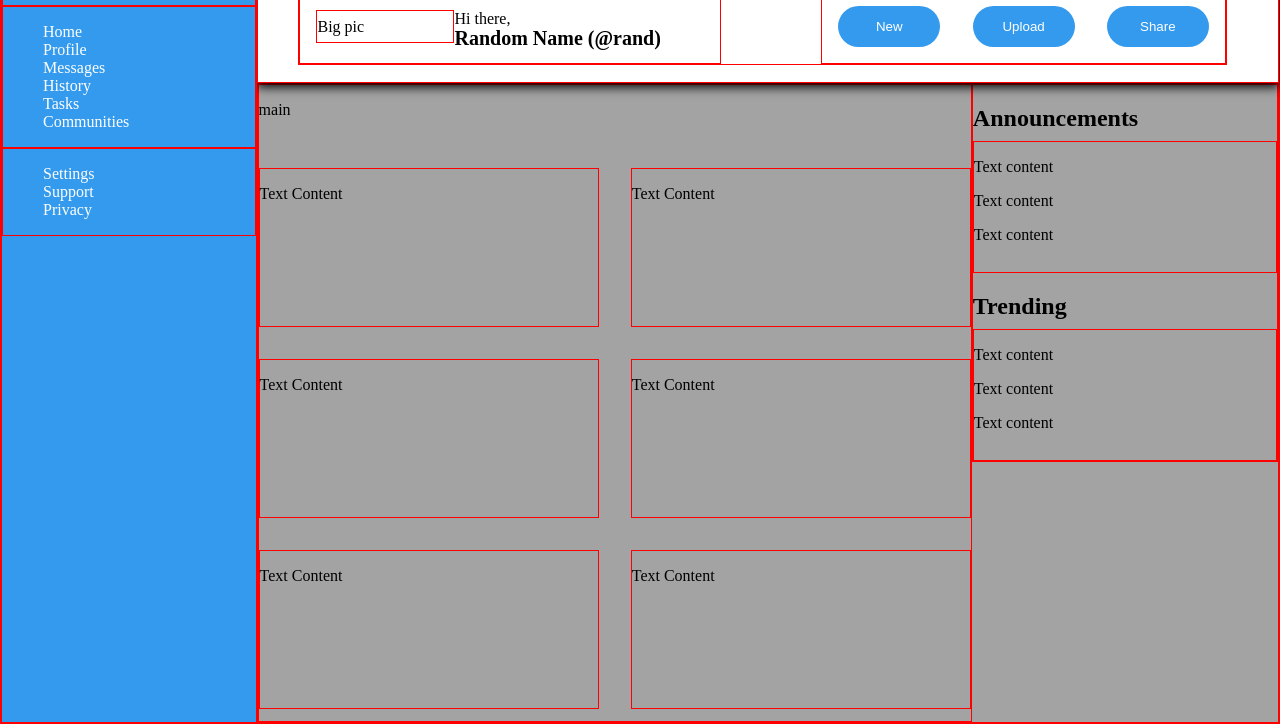
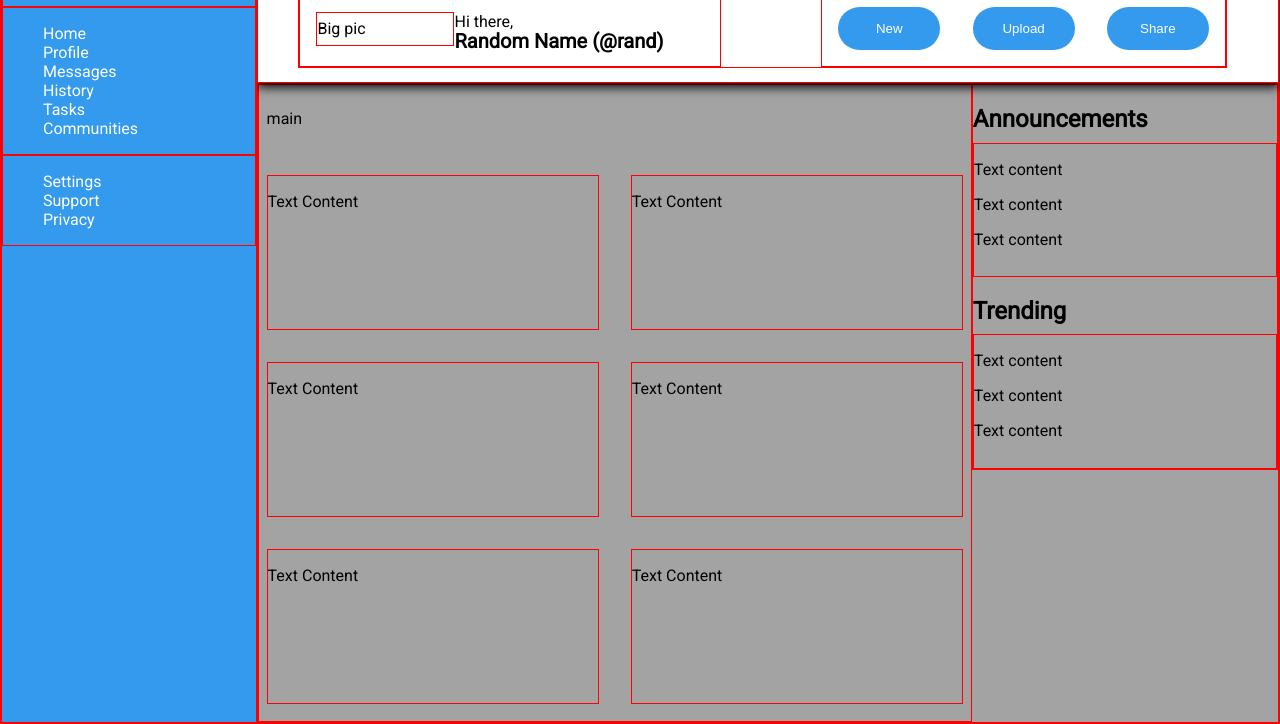
Before and after one commit to Gsutna19/dashboard, a plain HTML site: page index.html in a window 1280 px wide. Shown: the part 78-802 px from the top of the page. Drawn offline with Linux system fonts and the light colour scheme.

Commit message:
Add image files to images folder

```diff
--- a/css/style.css
+++ b/css/style.css
@@ -1,6 +1,9 @@
+@import url('https://fonts.googleapis.com/css2?family=Roboto&display=swap');
+
 body {
     margin: 0;
     height: 100vh;
+    font-family: 'Roboto', Arial, Helvetica, sans-serif;
     /* background-color: aqua; */
 }
 
@@ -123,6 +126,7 @@ li {
     grid-column: 1/2;
     grid-row: 1/4;
     display: grid;
+    padding: 8px;
     grid-template-columns: 1fr 1fr;
     grid-template-rows: 8% 25% 25% 25%;
     gap: 32px;
```
Also changed, not shown: images/bell.svg (added), images/clock.svg (added), images/cog.svg (added), images/dashboard.svg (added), images/group.svg (added), images/help.svg (added), images/home.svg (added), images/magnify.svg (added), images/message.svg (added), images/note.svg (added), images/profile.svg (added), images/shield.svg (added).
